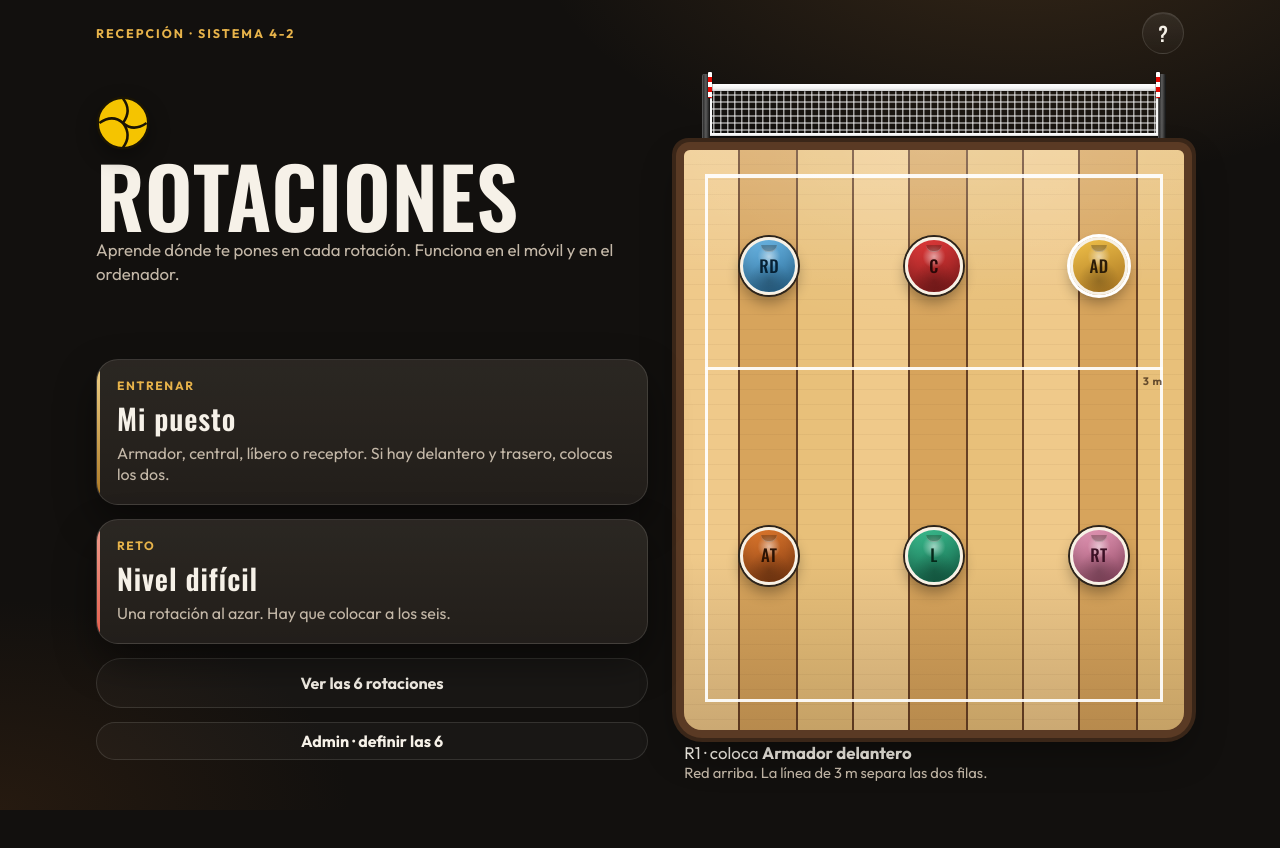
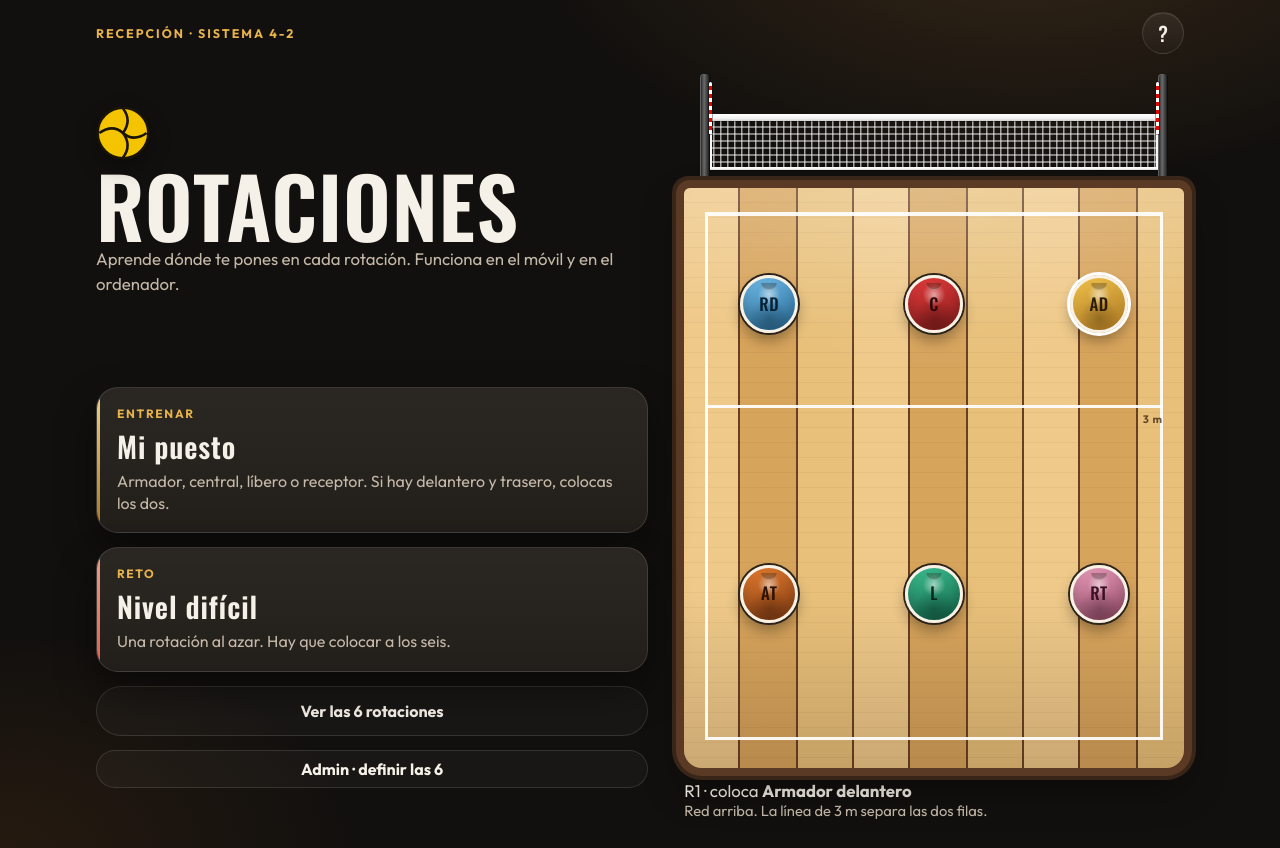
Before and after one commit to Mallen-dev/voley-rotaciones, a React (Vite) app: page / in a window 1280 px wide. Before the commit the page ends 810 px from the top, so only its background shows below. Built offline with nearby package versions, Linux system fonts and the light colour scheme.

Commit message:
Lengthen the net posts and draw taller red-and-white antennas.

```diff
--- a/src/styles.css
+++ b/src/styles.css
@@ -344,26 +344,26 @@ button { cursor: pointer; }
 
 .net {
   display: grid;
-  grid-template-columns: 8px 1fr 8px;
+  grid-template-columns: 10px 1fr 10px;
   align-items: start;
-  height: 74px;
-  margin: 0 18px 2px;
+  height: 112px;
+  margin: 0 16px 2px;
   pointer-events: none;
 }
 
 .post {
-  height: 74px;
-  border-radius: 2px;
-  background: linear-gradient(90deg, #1c1c1c, #5c5c5c 48%, #111);
-  box-shadow: inset 1px 0 0 rgba(255, 255, 255, 0.22);
+  height: 112px;
+  border-radius: 4px 4px 1px 1px;
+  background: linear-gradient(90deg, #1a1a1a, #6a6a6a 42%, #101010);
+  box-shadow: inset 1px 0 0 rgba(255, 255, 255, 0.28), inset -1px 0 0 rgba(0, 0, 0, 0.45);
 }
 
 .net-body {
   position: relative;
   display: flex;
   flex-direction: column;
-  height: 52px;
-  margin: 10px 0 0;
+  height: 56px;
+  margin: 40px 0 0;
 }
 
 .tape {
@@ -388,17 +388,17 @@ button { cursor: pointer; }
 
 .antenna {
   position: absolute;
-  top: -12px;
-  width: 4px;
-  height: 26px;
-  border-radius: 1px;
-  background: repeating-linear-gradient(#fff 0 5px, #e10600 5px 10px);
-  box-shadow: 0 0 0 1px rgba(0, 0, 0, 0.25);
-  z-index: 2;
+  top: -32px;
+  width: 3px;
+  height: 52px;
+  border-radius: 2px 2px 0 0;
+  background: repeating-linear-gradient(#fff 0 4px, #e10600 4px 8px);
+  box-shadow: 0 0 0 1px rgba(0, 0, 0, 0.35);
+  z-index: 3;
 }
 
-.antenna-left { left: -2px; }
-.antenna-right { right: -2px; }
+.antenna-left { left: -1px; }
+.antenna-right { right: -1px; }
 
 .court {
   position: relative;
@@ -555,12 +555,12 @@ button { cursor: pointer; }
 
 .zone.back .zone-stack { inset: 10px 6px 22px; }
 
-.court-mini .net { height: 32px; margin: 0 8px 2px; grid-template-columns: 4px 1fr 4px; }
-.court-mini .post { height: 32px; }
-.court-mini .antenna { height: 12px; width: 2px; top: -5px; }
-.court-mini .antenna-left { left: -1px; }
-.court-mini .antenna-right { right: -1px; }
-.court-mini .net-body { height: 22px; margin-top: 5px; }
+.court-mini .net { height: 44px; margin: 0 6px 2px; grid-template-columns: 4px 1fr 4px; }
+.court-mini .post { height: 44px; }
+.court-mini .antenna { height: 18px; width: 2px; top: -10px; }
+.court-mini .antenna-left { left: 0; }
+.court-mini .antenna-right { right: 0; }
+.court-mini .net-body { height: 22px; margin-top: 16px; }
 .court-mini .tape { height: 3px; }
 .court-mini .mesh { background-size: 4px 4px; border-width: 2px; }
 .court-mini .attack-line span, .court-mini .chip-face::before { display: none; }
```
